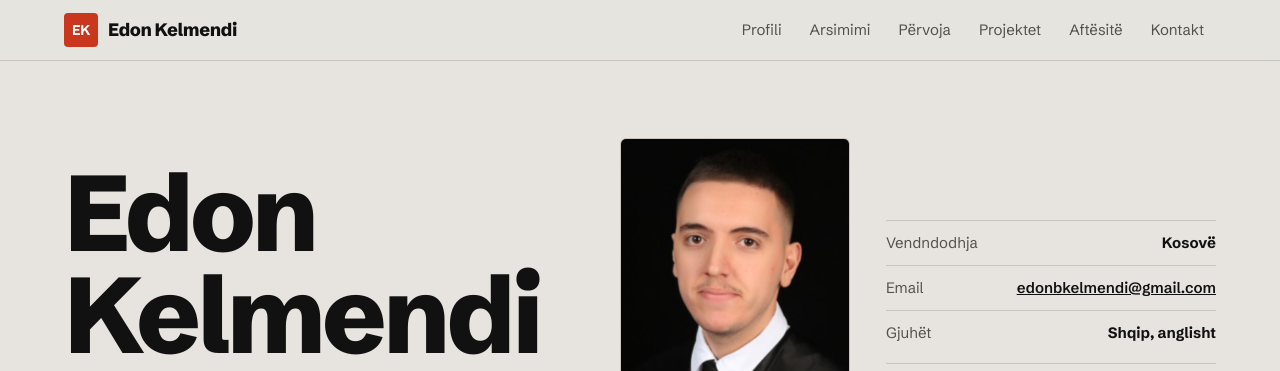
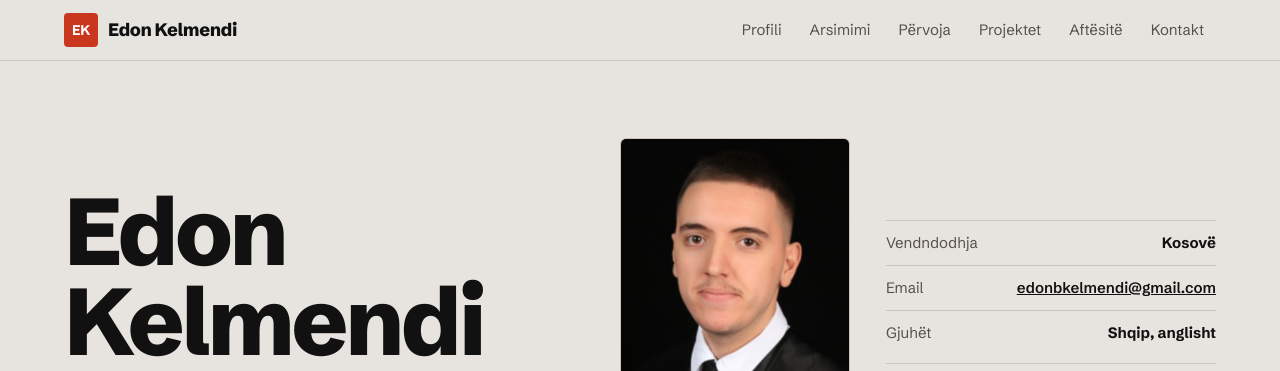
Before and after one commit to edonkelmend1/edonkelmend1.github.io, a plain HTML site: page index.html in a window 1280 px wide. Shown: the top 371 px of the page. Drawn offline with Linux system fonts and the light colour scheme.

Commit message:
Përmirëso hapësirën mes emrit dhe fotos
Co-Authored-By: Claude Opus 5.5 <noreply@anthropic.com>

```diff
--- a/index.html
+++ b/index.html
@@ -132,7 +132,7 @@ nav .wrap{display:flex;align-items:center;justify-content:space-between;gap:16px
 header.band{padding-top:clamp(36px,6vw,88px);padding-bottom:0}
 .top{display:grid;grid-template-columns:minmax(0,1fr) clamp(190px,18vw,232px) minmax(0,330px);gap:36px;align-items:end}
 .photo{display:block;width:100%;height:auto;aspect-ratio:4/5;object-fit:cover;border-radius:6px;border:1px solid var(--line);border-bottom:5px solid var(--brick);background:#000}
-h1{font-size:clamp(48px,8.4vw,108px);line-height:.95;letter-spacing:-.04em;font-weight:800;margin:0;text-wrap:balance}
+h1{font-size:clamp(48px,7.4vw,108px);line-height:.95;letter-spacing:-.04em;font-weight:800;margin:0;text-wrap:balance}
 .role{font-size:clamp(20px,2.4vw,26px);font-weight:500;margin:18px 0 0;color:var(--brick)}
 .meta{display:grid;gap:10px;justify-self:end;width:100%;max-width:360px;padding-bottom:8px}
 .meta div{display:flex;justify-content:space-between;gap:16px;border-top:1px solid var(--line);padding-top:10px;font-size:15px}
@@ -205,7 +205,7 @@ footer p{color:color-mix(in srgb,var(--bg) 75%,var(--ink))}
 footer .btn{border-color:var(--bg);color:var(--bg)}
 footer .btn:hover{background:var(--brick);border-color:var(--brick);color:#fff}
 .small{font-size:13px;margin-top:40px;padding-top:16px;border-top:1px solid color-mix(in srgb,var(--bg) 25%,var(--ink));display:flex;justify-content:space-between;gap:16px;flex-wrap:wrap}
-@media(max-width:1080px){.top{grid-template-columns:minmax(0,1fr) clamp(104px,26vw,220px);gap:28px 24px}.meta{grid-column:1/-1;justify-self:start;max-width:none}h1{font-size:clamp(44px,11vw,108px)}.meta a{text-align:right}}
+@media(max-width:1080px){.top{grid-template-columns:minmax(0,1fr) clamp(104px,26vw,220px);gap:28px 24px}.meta{grid-column:1/-1;justify-self:start;max-width:none}h1{font-size:clamp(34px,11vw,108px)}.meta a{text-align:right}}
 @media(max-width:720px){.sec{grid-template-columns:minmax(0,1fr)}.cards{grid-template-columns:minmax(0,1fr)}}
 @media(max-width:600px){.row,.axis{grid-template-columns:minmax(0,1fr);gap:6px}.axis>div:first-child{display:none}.links a{padding:10px 8px;font-size:14px}.mono span{display:none}.item{grid-template-columns:minmax(0,1fr)}.when{order:-1}.bar{font-size:0;padding:0}}
 @media(prefers-reduced-motion:no-preference){.bar{transform-origin:left;animation:grow .9s cubic-bezier(.2,.7,.2,1) both}.bar:nth-of-type(1){animation-delay:.05s}@keyframes grow{from{transform:scaleX(0)}to{transform:scaleX(1)}}}
```
